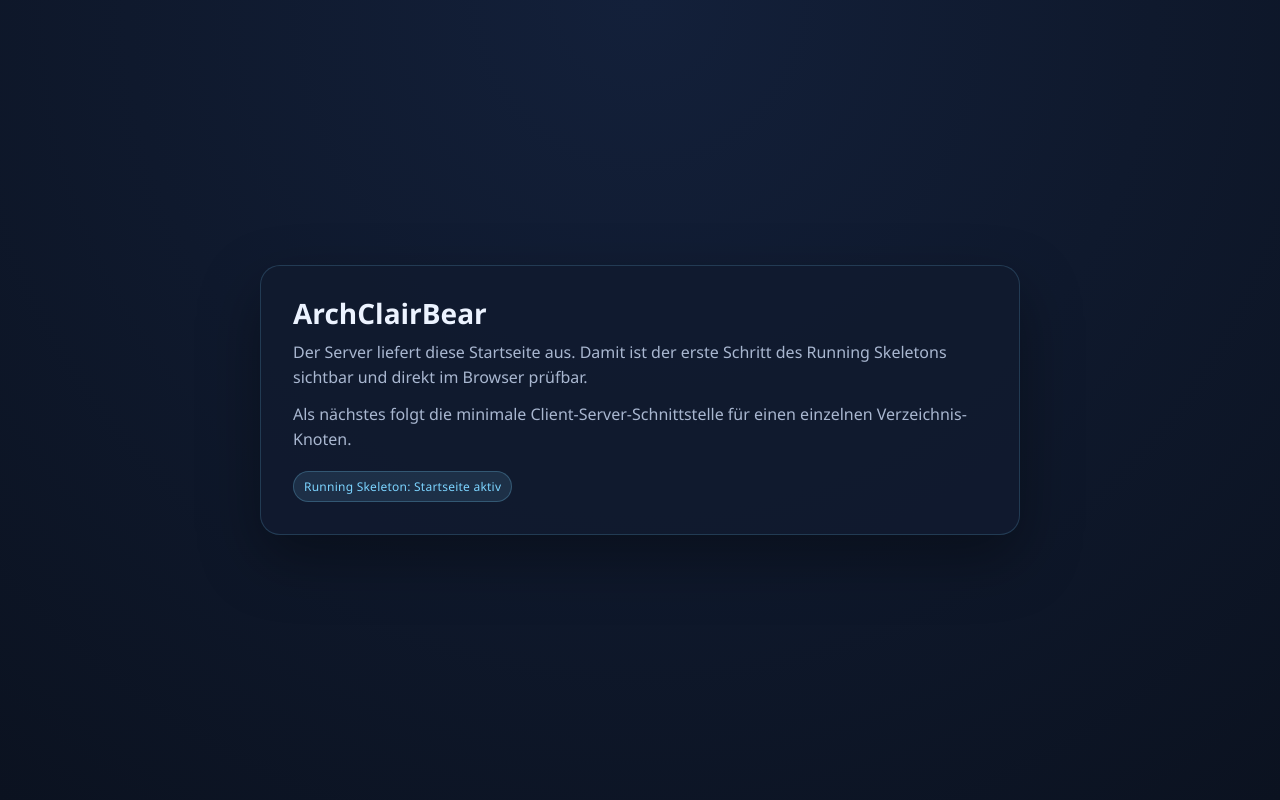
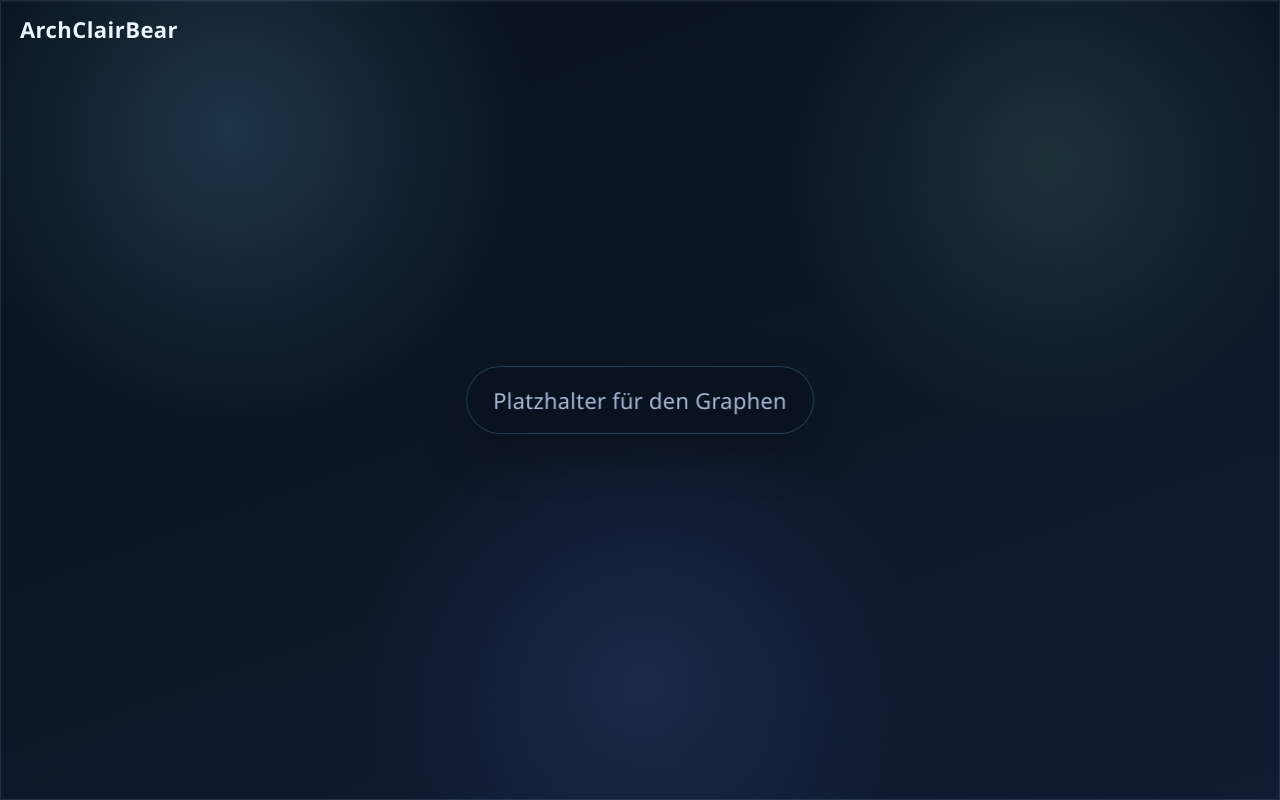
Before and after one commit to nbudzyn/archclairbear, a web app: page /index.html in a window 1280 px wide. Run offline with its HTML, style and script files only (its server is not run), Linux system fonts and the light colour scheme; data that the repository does not hold is empty.

Commit message:
Placeholder panel

```diff
--- a/src/main/java/de/nb/archclairbear/ArchclairbearApplication.java
+++ b/src/main/java/de/nb/archclairbear/ArchclairbearApplication.java
@@ -4,10 +4,10 @@ import org.springframework.boot.SpringApplication;
 import org.springframework.boot.autoconfigure.SpringBootApplication;
 
 @SpringBootApplication
-public class ArchclairbearApplication {
+public class ArchClairBearApplication {
 
 	public static void main(String[] args) {
-		SpringApplication.run(ArchclairbearApplication.class, args);
+		SpringApplication.run(ArchClairBearApplication.class, args);
 	}
 
 }
--- a/src/main/resources/application.properties
+++ b/src/main/resources/application.properties
@@ -1 +1 @@
-spring.application.name=archclairbear
+spring.application.name=ArchClairBear
--- a/src/main/resources/static/index.html
+++ b/src/main/resources/static/index.html
@@ -7,11 +7,12 @@
   <style>
     :root {
       color-scheme: dark;
-      --bg: #0b1220;
-      --panel: #111b2f;
-      --text: #ecf3ff;
-      --muted: #a9b7d0;
+      --bg0: #08101c;
+      --bg1: #111c31;
+      --text: #ecf4ff;
+      --muted: #a8b8d4;
       --accent: #7cd4ff;
+      --frame: rgba(171, 191, 255, 0.14);
     }
 
     * {
@@ -22,58 +23,68 @@
     body {
       margin: 0;
       min-height: 100%;
-      background: radial-gradient(circle at top, #13203a, var(--bg));
+      overflow: hidden;
+      background:
+        radial-gradient(circle at 18% 16%, rgba(124, 212, 255, 0.18), transparent 24%),
+        radial-gradient(circle at 82% 20%, rgba(155, 255, 203, 0.12), transparent 22%),
+        radial-gradient(circle at 50% 85%, rgba(107, 132, 255, 0.14), transparent 30%),
+        linear-gradient(160deg, var(--bg0), var(--bg1));
       color: var(--text);
       font-family: "Segoe UI", Arial, sans-serif;
     }
 
     body {
       min-height: 100vh;
-      display: grid;
-      place-items: center;
-      padding: 24px;
     }
 
-    main {
-      width: min(760px, 100%);
-      padding: 32px;
-      border-radius: 20px;
-      background: rgba(17, 27, 47, 0.92);
-      border: 1px solid rgba(124, 212, 255, 0.18);
-      box-shadow: 0 24px 60px rgba(0, 0, 0, 0.35);
+    .app-title {
+      position: fixed;
+      left: 20px;
+      top: 18px;
+      z-index: 2;
+      margin: 0;
+      font-size: 22px;
+      line-height: 1;
+      font-weight: 700;
+      letter-spacing: 0.02em;
+      text-shadow: 0 1px 0 rgba(0, 0, 0, 0.35);
     }
 
-    h1 {
-      margin: 0 0 12px;
-      font-size: 28px;
-      line-height: 1.1;
+    .graph-area {
+      position: relative;
+      width: 100vw;
+      height: 100vh;
+      border: 1px solid var(--frame);
+      box-shadow: inset 0 1px 0 rgba(255, 255, 255, 0.04);
     }
 
-    p {
-      margin: 0 0 12px;
+    .placeholder {
+      position: absolute;
+      left: 50%;
+      top: 50%;
+      transform: translate(-50%, -50%);
+      margin: 0;
+      padding: 18px 26px;
+      border-radius: 999px;
+      border: 1px solid rgba(124, 212, 255, 0.24);
+      background: rgba(9, 14, 28, 0.5);
       color: var(--muted);
-      line-height: 1.55;
+      font-size: clamp(16px, 2vw, 22px);
+      letter-spacing: 0.01em;
+      box-shadow: 0 18px 48px rgba(0, 0, 0, 0.28);
+      backdrop-filter: blur(10px);
     }
 
-    .badge {
-      display: inline-block;
-      margin-top: 8px;
-      padding: 6px 10px;
-      border-radius: 999px;
-      background: rgba(124, 212, 255, 0.12);
-      border: 1px solid rgba(124, 212, 255, 0.24);
+    .placeholder strong {
       color: var(--accent);
-      font-size: 12px;
-      letter-spacing: 0.02em;
+      font-weight: 700;
     }
   </style>
 </head>
 <body>
-  <main>
-    <h1>ArchClairBear</h1>
-    <p>Der Server liefert diese Startseite aus. Damit ist der erste Schritt des Running Skeletons sichtbar und direkt im Browser prüfbar.</p>
-    <p>Als nächstes folgt die minimale Client-Server-Schnittstelle für einen einzelnen Verzeichnis-Knoten.</p>
-    <div class="badge">Running Skeleton: Startseite aktiv</div>
+  <h1 class="app-title">ArchClairBear</h1>
+  <main class="graph-area" aria-label="Graphfläche">
+    <p class="placeholder">Platzhalter für den Graphen</p>
   </main>
 </body>
 </html>
```
Also changed, not shown: AGENTS.md (+1 -0 lines), doc/architecture.md (+4 -0 lines), doc/backlog.md (+0 -13 lines), doc/code-style.md (added, +5 -0 lines), README.md, 4 other files.
